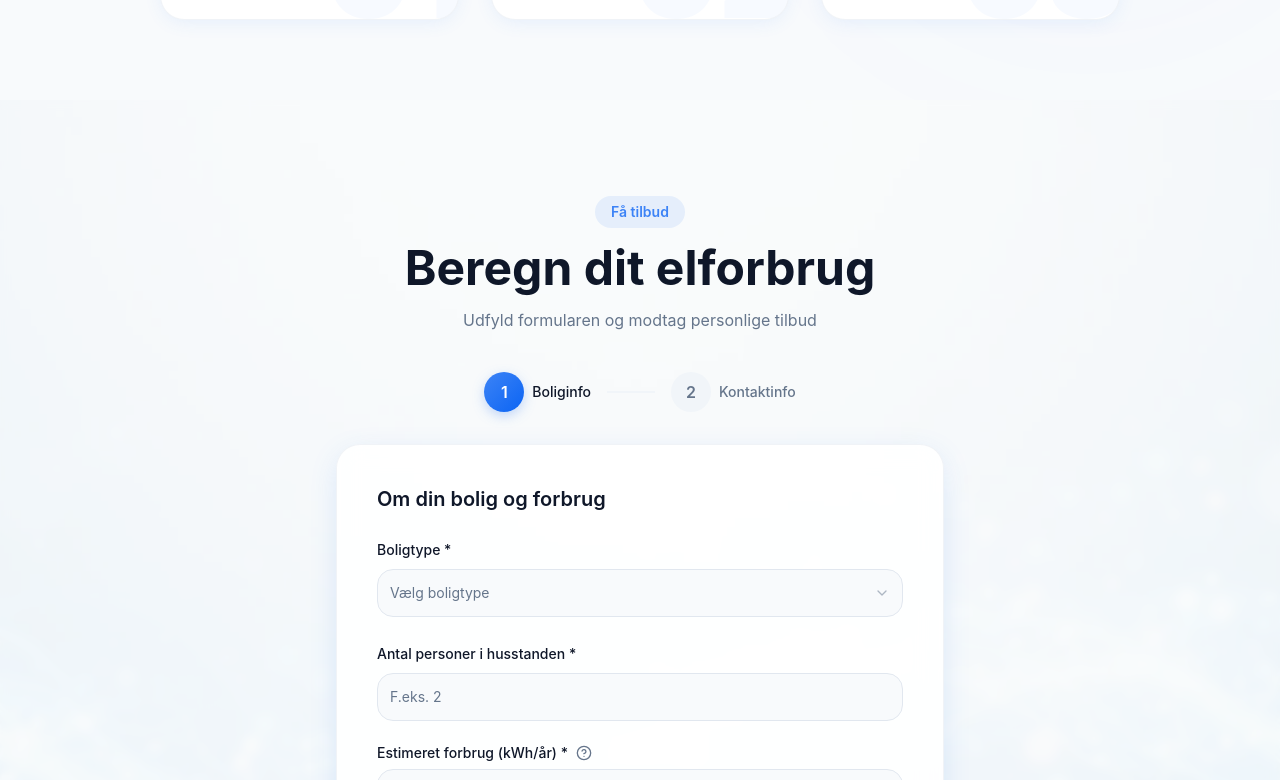
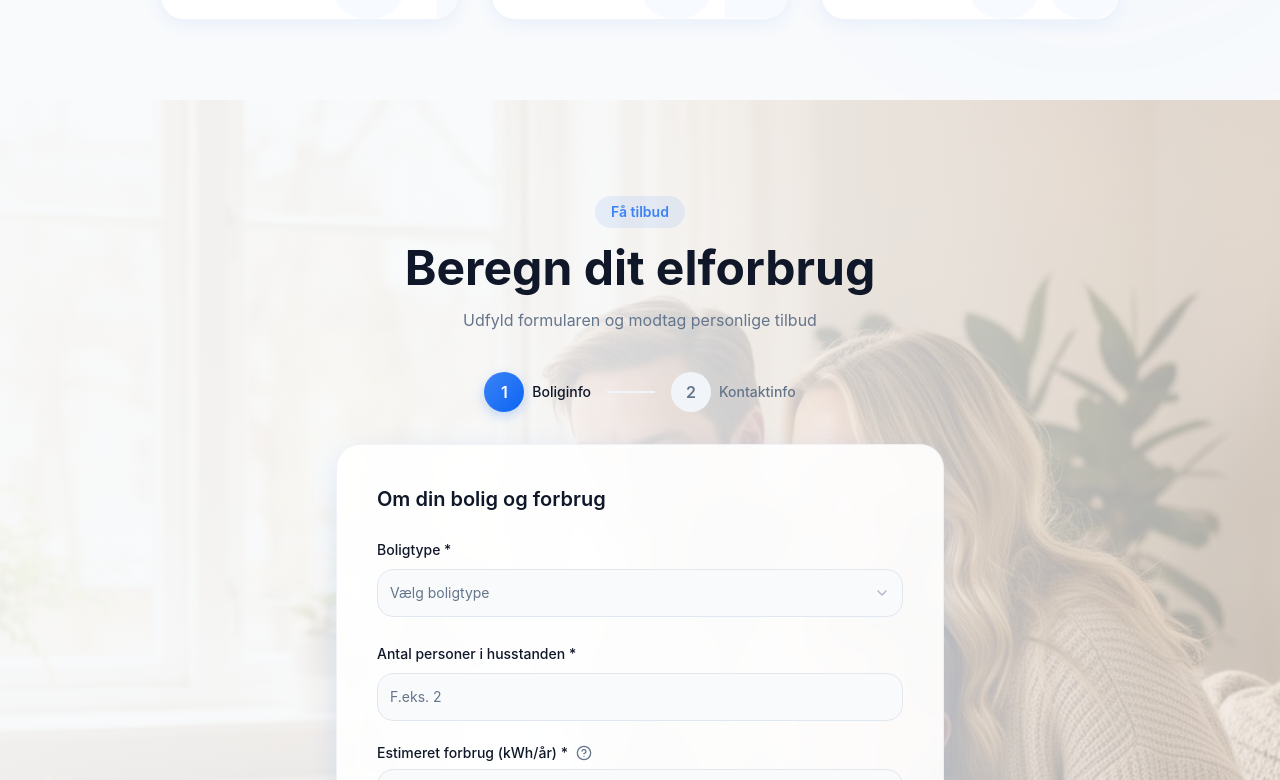
Before and after one commit to Aminrz123/el-tilbudsfinder-nu, a React (Vite) app: page / in a window 1280 px wide. Shown: the part 1100-1880 px from the top of the page. Built offline with nearby package versions, Linux system fonts and the light colour scheme; the HTML template or start-up script is replaced by a standard one.

Commit message:
Livelihood background added

```diff
--- a/src/components/LeadForm.tsx
+++ b/src/components/LeadForm.tsx
@@ -28,7 +28,7 @@ import { toast } from "sonner";
 import AddressAutocomplete from "@/components/AddressAutocomplete";
 import ElectricityCompanyAutocomplete from "@/components/ElectricityCompanyAutocomplete";
 import { supabase } from "@/integrations/supabase/client";
-import abstractBg from "@/assets/abstract-energy.jpg";
+import formBg from "@/assets/form-bg.jpg";
 
 const LeadForm = () => {
   const navigate = useNavigate();
@@ -101,8 +101,8 @@ const LeadForm = () => {
     <section id="lead-form" className="py-16 md:py-24 px-4 relative overflow-hidden">
       {/* Background */}
       <div className="absolute inset-0">
-        <img src={abstractBg} alt="" className="w-full h-full object-cover" aria-hidden="true" loading="lazy" />
-        <div className="absolute inset-0 bg-background/80 backdrop-blur-sm" />
+        <img src={formBg} alt="" className="w-full h-full object-cover" aria-hidden="true" loading="lazy" />
+        <div className="absolute inset-0 bg-gradient-to-r from-background/[0.92] via-background/85 to-background/[0.65]" />
       </div>
 
       <div className="container max-w-2xl relative z-10">
```
